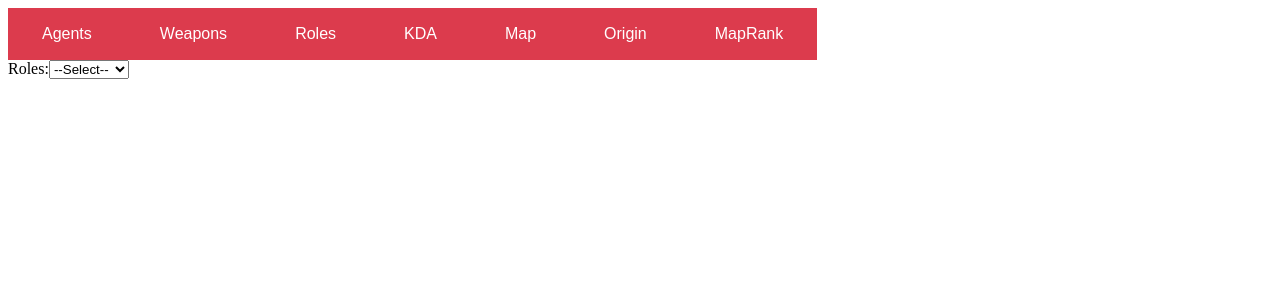
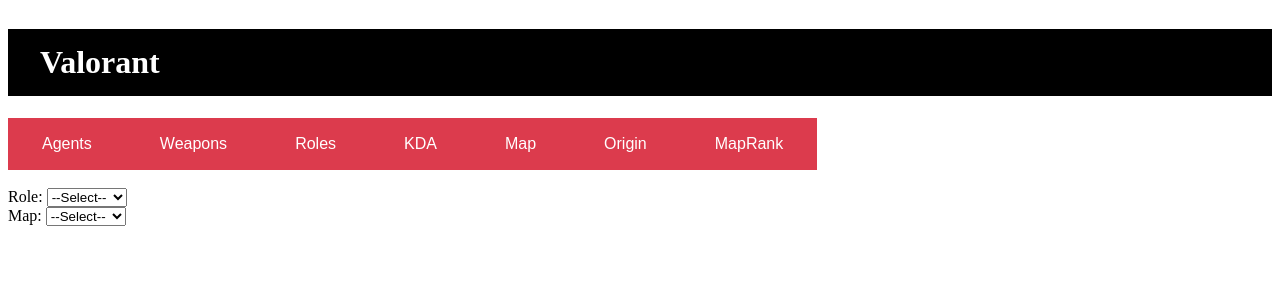
Before and after one commit to sreedavemuri/CSE111Project, a React (Create React App) app in the folder client/: page / in a window 1280 px wide. Shown: the top 300 px of the page. Built offline with nearby package versions, Linux system fonts and the light colour scheme.

Commit message:
header stuff

```diff
--- a/client/src/App.css
+++ b/client/src/App.css
@@ -2,6 +2,12 @@
   display: flex;
   flex-direction: column;
   justify-content: center;
+}
+
+.App h1 {
+  background-color: black;
+  color: white;
+  padding: 15px 32px;
 }
 
 .Tables button {
@@ -20,3 +26,13 @@
   cursor: pointer;
   background-color:#FA4454;
 }
+
+.Dropdown {
+  display: block;
+  height: 30px;
+  float: left;
+  position: relative;
+  margin: 0 9px 0 0;
+  padding: 0;
+  width: 140px;
+}
--- a/client/src/App.js
+++ b/client/src/App.js
@@ -3,6 +3,7 @@
 function App() {
   return (
     <div className="App">
+      <h1>Valorant</h1>
       <div className="Tables">
         <button class="button">Agents</button>
         <button class="button">Weapons</button>
@@ -13,13 +14,26 @@
         <button class="button">MapRank</button>
       </div>
 
+      <br></br>
+
       <div className="Dropdown">
-        <label>Roles:</label>
+        <label>Role: </label>
         <select name="Roles" id="Roles">
           <option value="0">--Select--</option>
           <option value="1">Controller</option>
           <option value="2">Duelist</option>
           <option value="3">Initiator</option>
+          <option value="4">Sentinel</option>
+        </select>
+
+        <label>Map: </label>
+        <select name="Maps" id="Maps">
+          <option value="0">--Select--</option>
+          <option value="1">Controller</option>
+          <option value="2">Duelist</option>
+          <option value="3">Initiator</option>
+          <option value="4">Sentinel</option>
+          <option value="4">Sentinel</option>
           <option value="4">Sentinel</option>
         </select>
       </div>
```
